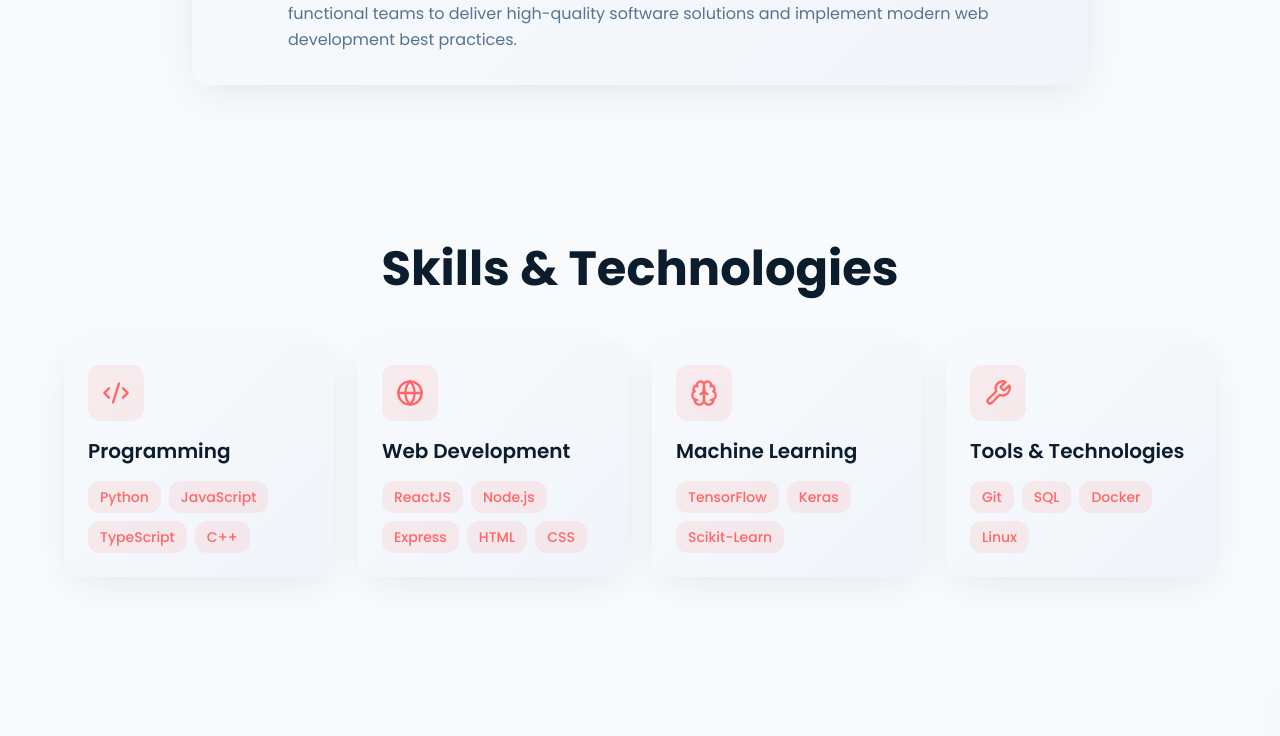
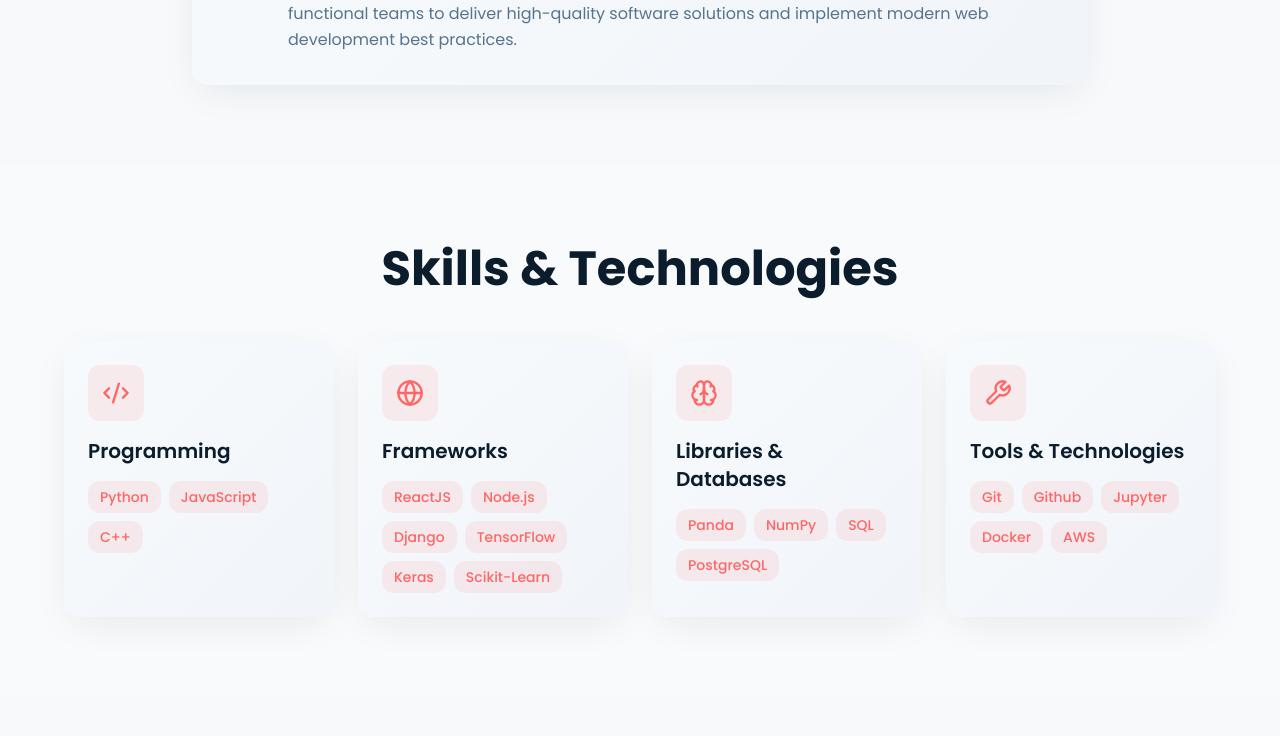
Before and after one commit to tilak-13/tikaharu-portfolio-ufl, a React (Vite) app: page / in a window 1280 px wide. Shown: the part 2356-3092 px from the top of the page. Built offline with nearby package versions, Linux system fonts and the light colour scheme; the HTML template or start-up script is replaced by a standard one.

Commit message:
Code edited in Lovable Code Editor

```diff
--- a/src/components/Experience.tsx
+++ b/src/components/Experience.tsx
@@ -3,7 +3,7 @@ import { Briefcase } from "lucide-react";
 const Experience = () => {
   const experiences = [
     {
-      title: "Full-Stack Developer",
+      title: "Software Developer",
       company: "Danphe Software Labs",
       period: "Jul 2024 - May 2025",
       description:
--- a/src/components/Skills.tsx
+++ b/src/components/Skills.tsx
@@ -5,32 +5,30 @@ const Skills = () => {
     {
       title: "Programming",
       icon: Code2,
-      skills: ["Python", "JavaScript", "TypeScript", "C++"]
+      skills: ["Python", "JavaScript", "C++"],
     },
     {
-      title: "Web Development",
+      title: "Frameworks",
       icon: Globe,
-      skills: ["ReactJS", "Node.js", "Express", "HTML", "CSS"]
+      skills: ["ReactJS", "Node.js", "Django", "TensorFlow", "Keras", "Scikit-Learn"],
     },
     {
-      title: "Machine Learning",
+      title: "Libraries & Databases",
       icon: Brain,
-      skills: ["TensorFlow", "Keras", "Scikit-Learn"]
+      skills: ["Panda", "NumPy", "SQL", "PostgreSQL"],
     },
     {
       title: "Tools & Technologies",
       icon: Wrench,
-      skills: ["Git", "SQL", "Docker", "Linux"]
-    }
+      skills: ["Git", "Github", "Jupyter", "Docker", "AWS"],
+    },
   ];
 
   return (
     <section id="skills" className="py-20 px-6 bg-background">
       <div className="container mx-auto px-6">
         <div className="max-w-6xl mx-auto">
-          <h2 className="text-4xl md:text-5xl font-bold text-center mb-12 text-foreground">
-            Skills & Technologies
-          </h2>
+          <h2 className="text-4xl md:text-5xl font-bold text-center mb-12 text-foreground">Skills & Technologies</h2>
 
           <div className="grid grid-cols-1 md:grid-cols-2 lg:grid-cols-4 gap-6">
             {skillCategories.map((category, index) => (
@@ -42,9 +40,7 @@ const Skills = () => {
                   <category.icon className="h-7 w-7 text-accent" />
                 </div>
 
-                <h3 className="text-xl font-semibold text-foreground mb-4">
-                  {category.title}
-                </h3>
+                <h3 className="text-xl font-semibold text-foreground mb-4">{category.title}</h3>
 
                 <div className="flex flex-wrap gap-2">
                   {category.skills.map((skill, skillIndex) => (
```
